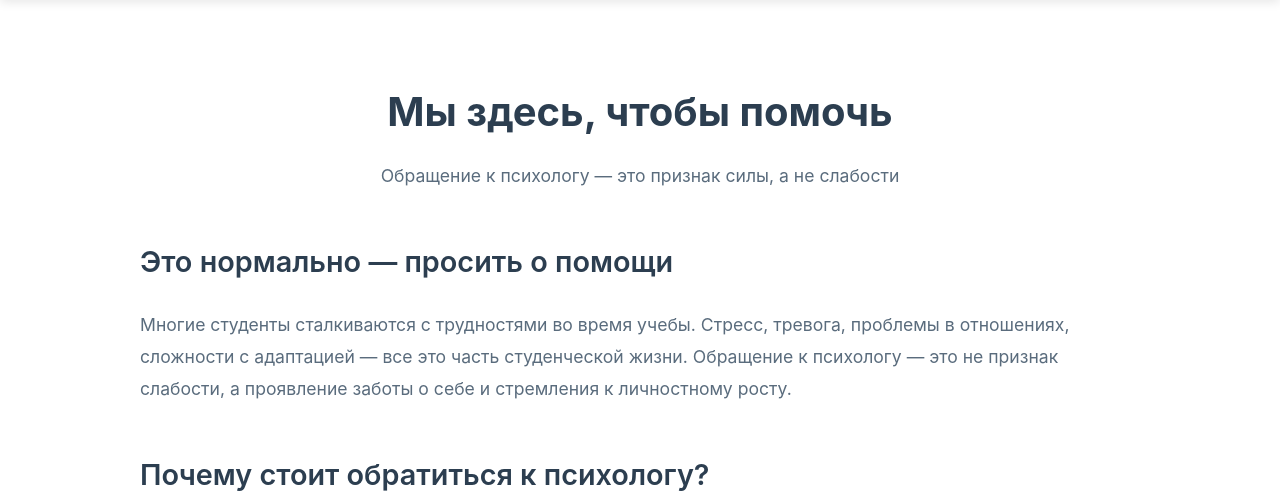
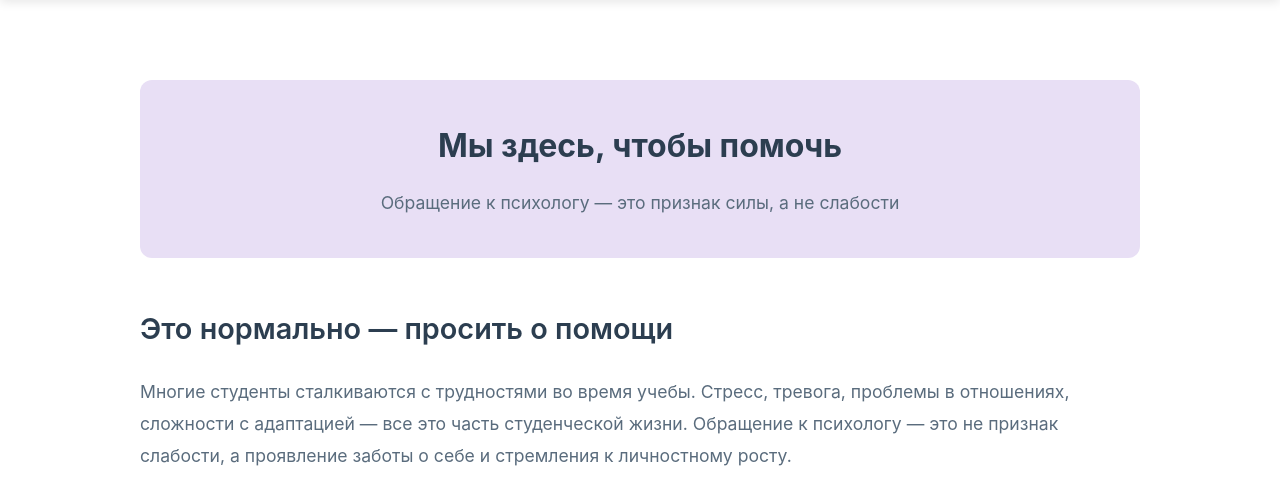
Before and after one commit to psixolog44/psixolog-cabinet, a Django app: page /support/ in a window 1280 px wide. Shown: the part 76-574 px from the top of the page. Run offline with Django 5.2, Linux system fonts and the light colour scheme.

Commit message:
Tweaked support page UI

```diff
--- a/static/css/style.css
+++ b/static/css/style.css
@@ -600,19 +600,28 @@ section h2 {
     max-width: 1000px;
 }
 
-.support-content .section-content h2 {
-    margin-bottom: 1rem;
-    color: #2c3e50;
+.support-header {
+    background: #e8dff5;
+    border-radius: 12px;
+    padding: 2.5rem;
+    margin-bottom: 3rem;
     text-align: center;
 }
 
-.support-content .section-content > p {
+.support-header h2 {
+    margin-bottom: 1rem;
+    color: #2c3e50;
+    font-size: 2rem;
+    font-weight: 700;
+}
+
+.support-header p {
     font-size: 1.1rem;
     line-height: 1.8;
     color: #5a6c7d;
-    text-align: center;
+    margin: 0;
     max-width: 800px;
-    margin: 0 auto 3rem;
+    margin: 0 auto;
 }
 
 .support-text-block {
--- a/templates/support.html
+++ b/templates/support.html
@@ -5,8 +5,10 @@
 {% block content %}
 <section class="support-content">
     <div class="section-content">
-        <h2>Мы здесь, чтобы помочь</h2>
-        <p>Обращение к психологу — это признак силы, а не слабости</p>
+        <div class="support-header">
+            <h2>Мы здесь, чтобы помочь</h2>
+            <p>Обращение к психологу — это признак силы, а не слабости</p>
+        </div>
         <div class="support-text-block">
             <h3>Это нормально — просить о помощи</h3>
             <p>Многие студенты сталкиваются с трудностями во время учебы. Стресс, тревога, проблемы в отношениях, сложности с адаптацией — все это часть студенческой жизни. Обращение к психологу — это не признак слабости, а проявление заботы о себе и стремления к личностному росту.</p>
```
